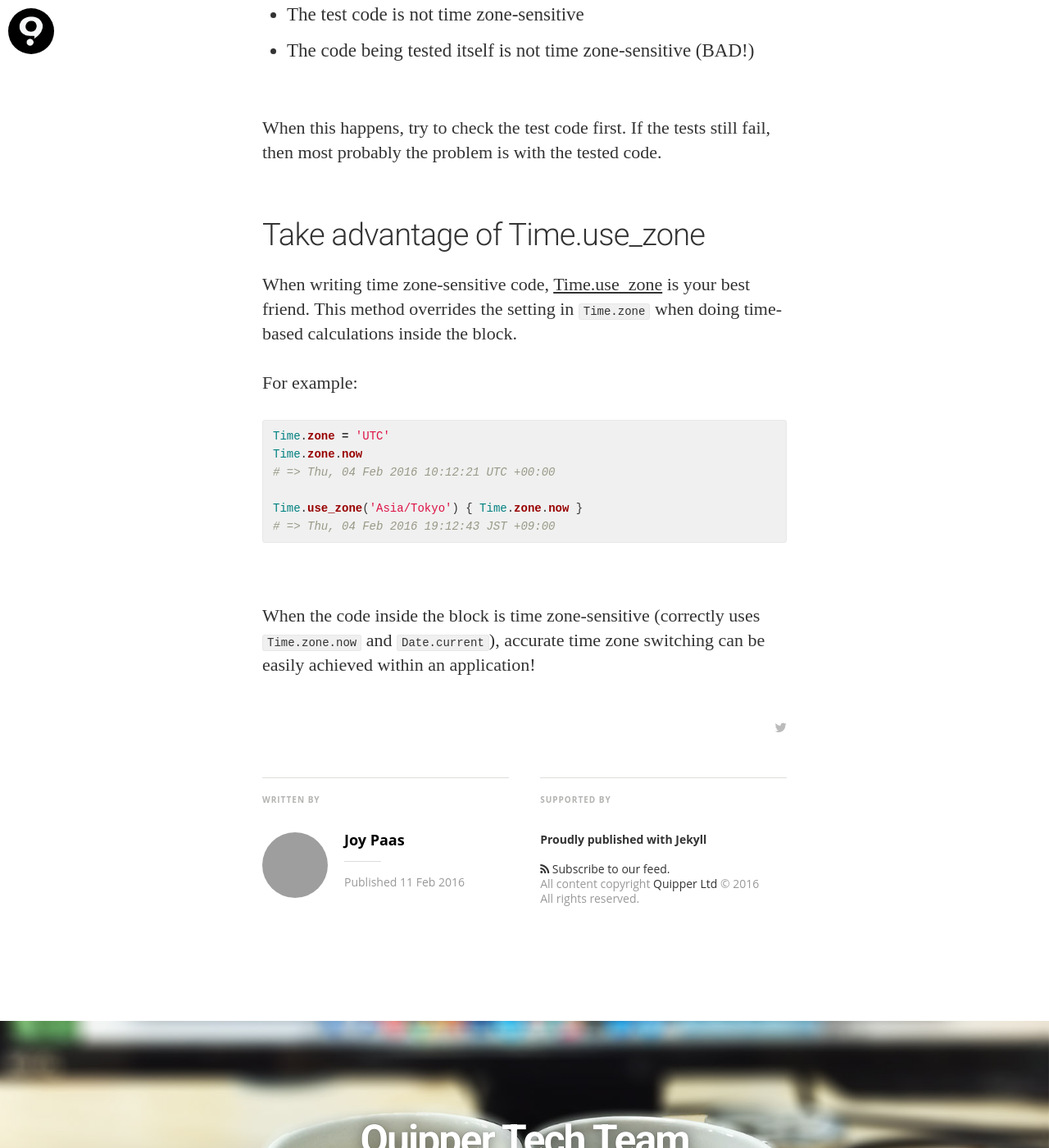
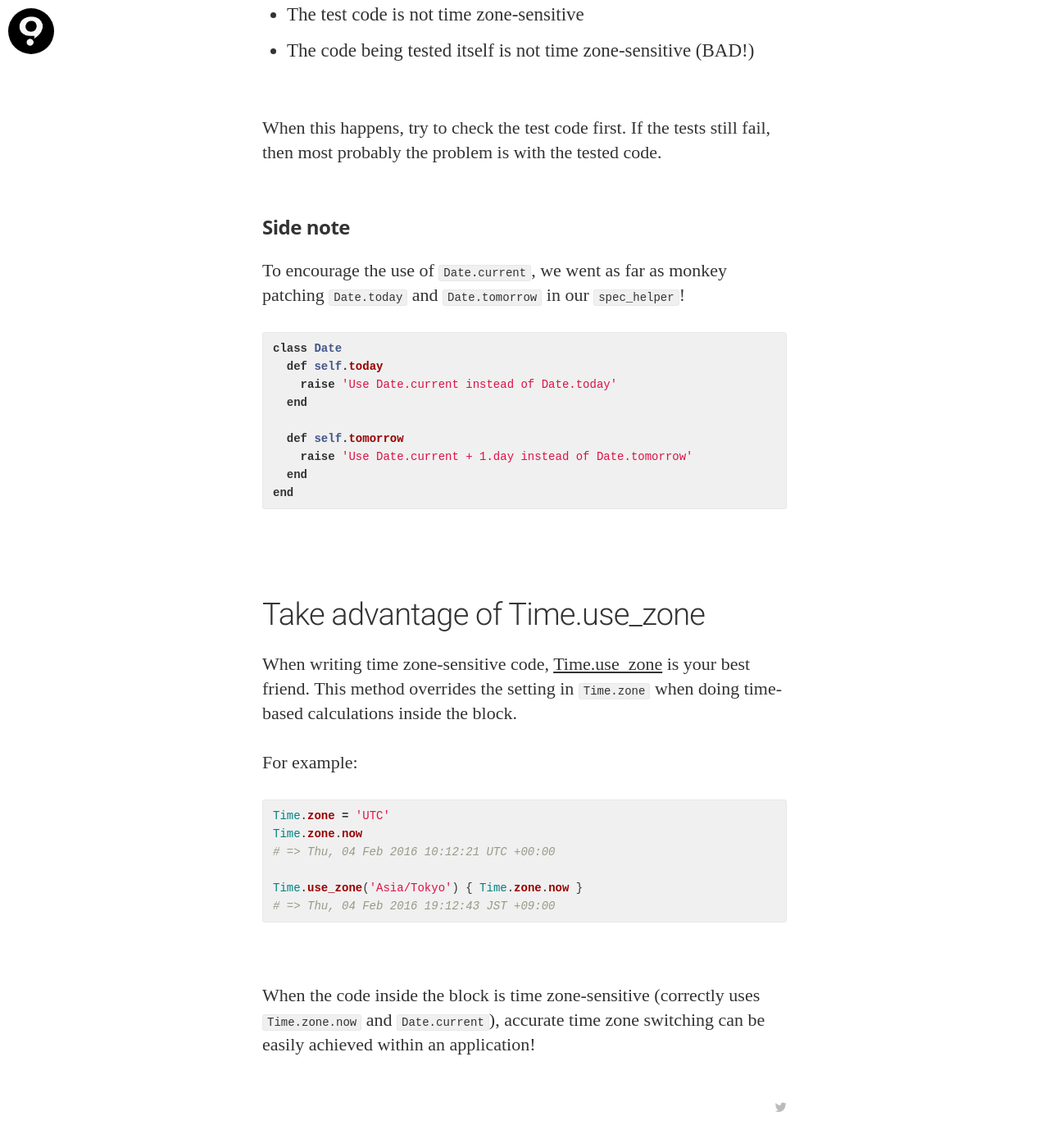
Before and after one commit to tamatamvan/quipper.github.io, a Jekyll site: the page built from _posts/2016-02-12-how-to-tame-time-zones-in-ruby-on-rails.markdown, in a window 1280 px wide and 1400 px high, scrolled down 4083 px. Shown: the whole window at 82% size. Built offline with Jekyll 4.4.1, drawn with Linux system fonts in a browser that asks for light colours; nearby versions of some CDN libraries; some web fonts are replaced; Markdown is read by kramdown in place of the engine named in the settings; comment, search, counter and statistics services are not loaded; some of the changed text lies outside the part shown; grey boxes are pictures that could not be loaded.

Commit message:
Add side not about spec_helper

```diff
--- a/_posts/2016-02-11-how-to-tame-time-zones-in-ruby-on-rails.markdown
+++ b/_posts/2016-02-12-how-to-tame-time-zones-in-ruby-on-rails.markdown
@@ -1,7 +1,7 @@
 ---
 layout: post
 title:  "How to Tame Time Zones in Ruby on Rails"
-date:   2016-02-11 09:00:00
+date:   2016-02-12 09:00:00
 author: kjcpaas
 comments: true
 image: /assets/article_images/2016-02-04-how-to-tame-time-zones-in-ruby-on-rails/timezones.jpg
@@ -70,6 +70,22 @@ Overlooking this fact can result to unstable code. In fact, we encounter this wh
 
 When this happens, try to check the test code first. If the tests still fail, then most probably the problem is with the tested code.
 
+### Side note
+
+To encourage the use of `Date.current`, we went as far as monkey patching `Date.today` and `Date.tomorrow` in our `spec_helper`!
+
+{% highlight ruby %}
+class Date
+  def self.today
+    raise 'Use Date.current instead of Date.today'
+  end
+
+  def self.tomorrow
+    raise 'Use Date.current + 1.day instead of Date.tomorrow'
+  end
+end
+{% endhighlight %}
+
 ## Take advantage of Time.use_zone
 
 When writing time zone-sensitive code, [Time.use_zone](http://api.rubyonrails.org/classes/Time.html#method-c-use_zone) is your best friend. This method overrides the setting in `Time.zone` when doing time-based calculations inside the block.
```
